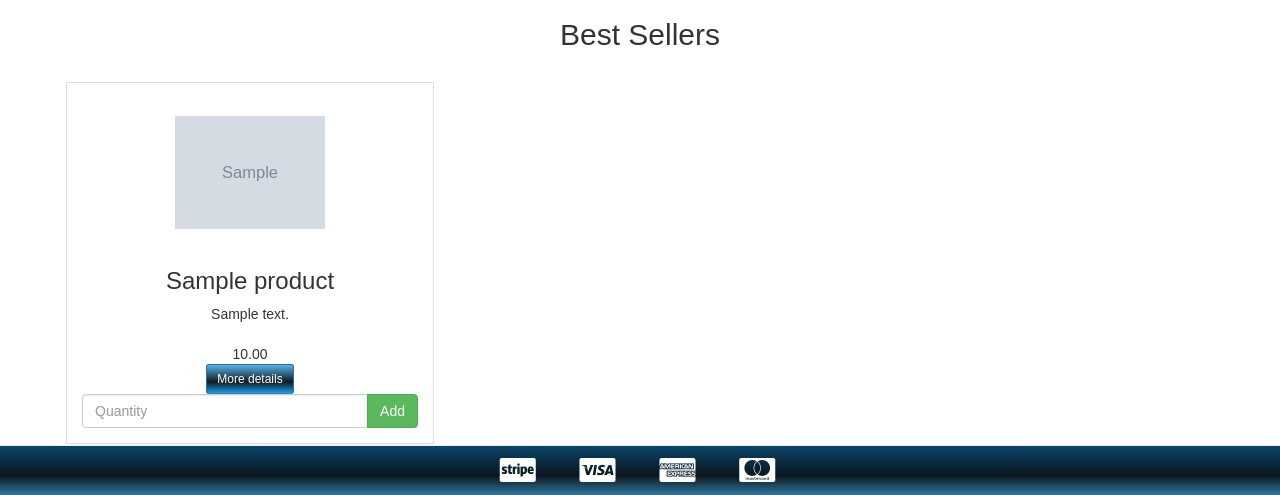
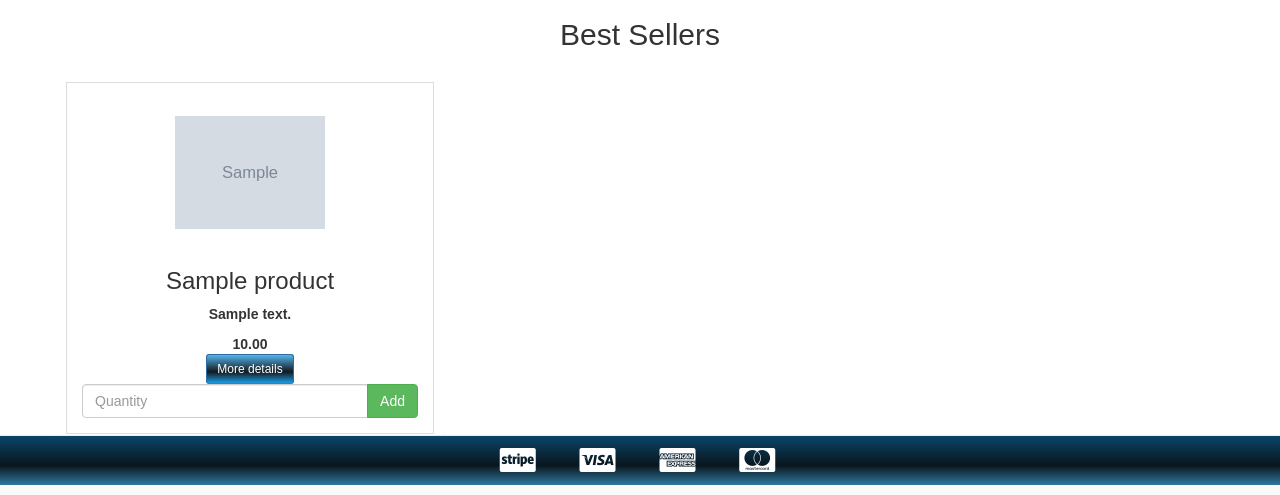
Before and after one commit to markofsuccess/fullstack-ecommerce, a Django app: page /products/ in a window 1280 px wide. Shown: the part 1051-1546 px from the top of the page. Run offline with Django 3.2, Linux system fonts and the light colour scheme; tables that the repository leaves empty hold one stand-in row (values such as "Sample post"); grey boxes marked "Sample" are stand-in pictures; some libraries are stand-ins or nearby versions; some web fonts are replaced.

Commit message:
added bold style to product description and product price paragraphs

```diff
--- a/static/css/custom.css
+++ b/static/css/custom.css
@@ -74,7 +74,8 @@ caption p {
 }
 
 .product-description {
-    min-height: 40px;
+    min-height: 30px;
+    font-weight: bold;
 }
 legend {
     display: block;
@@ -100,6 +101,7 @@ legend {
 }
 p {
     margin: 0 10px;
+    font-weight: bold;
 }
 
 .panel {
```
